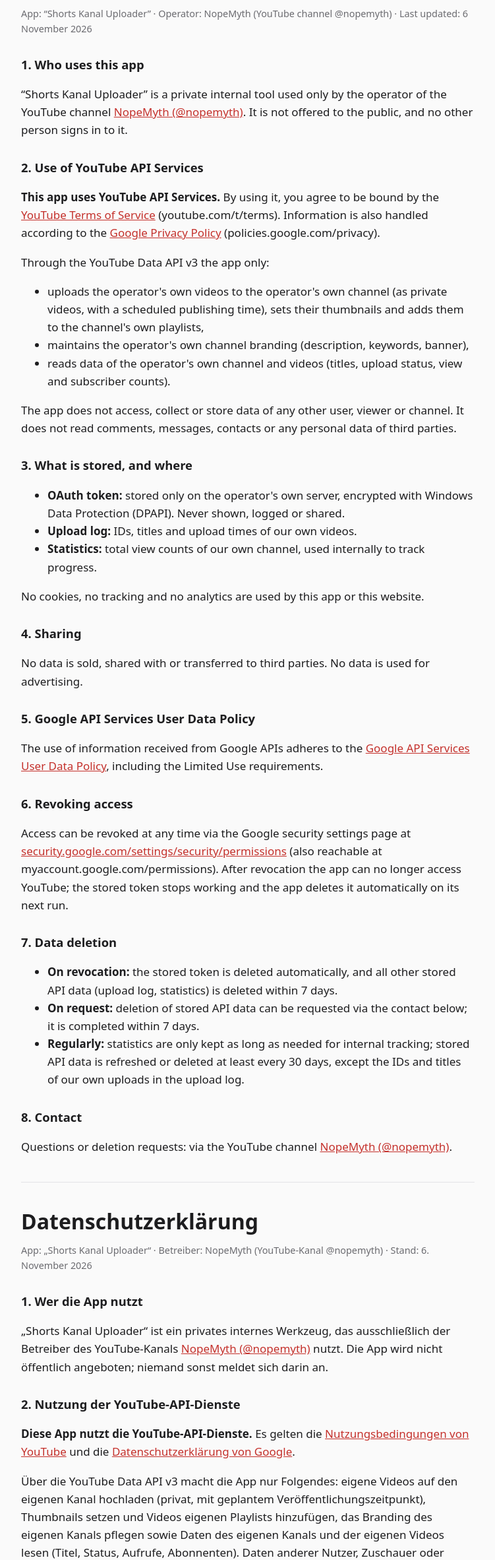
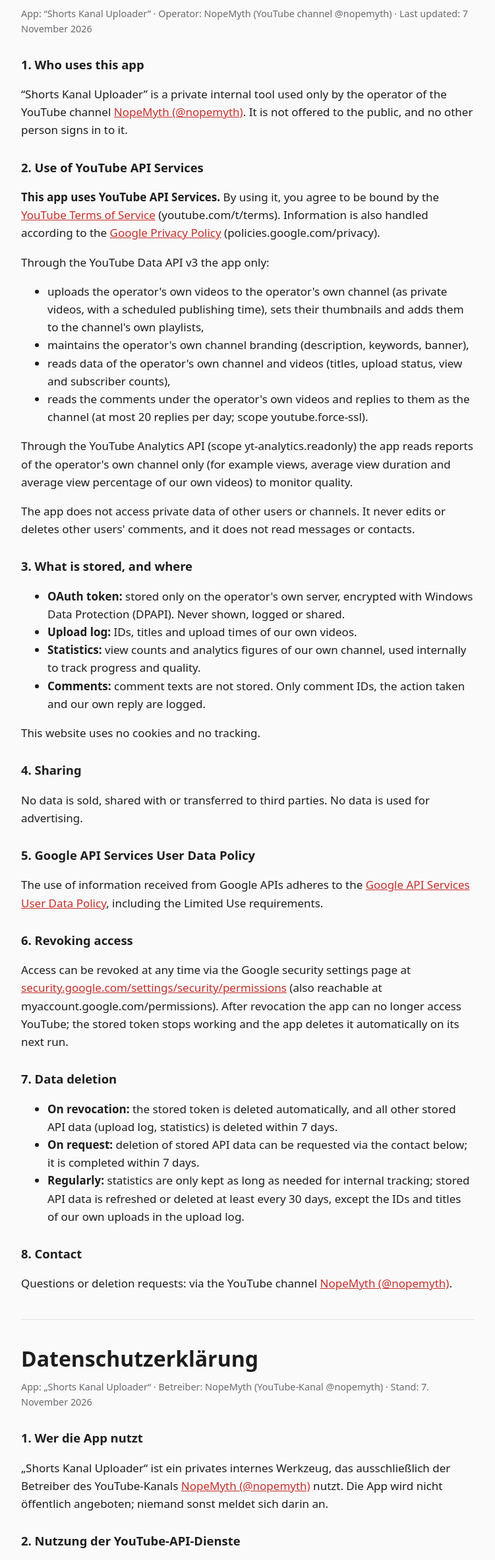
Before and after one commit to nopemyth/nopemyth.github.io, a plain HTML site: page privacy.html in a window 1280 px wide. Shown: the part 143-2507 px from the top of the page at 66% size, without its empty margins (264-1015 px from the left). Drawn offline with Linux system fonts and the light colour scheme.

Commit message:
Privacy policy and terms: YouTube Analytics (own channel) and replying to comments on own videos

```diff
--- a/privacy.html
+++ b/privacy.html
@@ -11,7 +11,7 @@
   <p><a href="index.html">← NopeMyth</a> · <a href="terms.html">Terms of Use</a> · <a href="#de">Deutsch</a></p>
 
   <h1>Privacy Policy</h1>
-  <p class="meta">App: “Shorts Kanal Uploader” · Operator: NopeMyth (YouTube channel @nopemyth) · Last updated: 6 November 2026</p>
+  <p class="meta">App: “Shorts Kanal Uploader” · Operator: NopeMyth (YouTube channel @nopemyth) · Last updated: 7 November 2026</p>
 
   <h2>1. Who uses this app</h2>
   <p>“Shorts Kanal Uploader” is a private internal tool used only by the operator of the YouTube channel <a href="https://www.youtube.com/channel/UC6PvTMNjkVI3UBCZ_MT4IHA">NopeMyth (@nopemyth)</a>. It is not offered to the public, and no other person signs in to it.</p>
@@ -22,17 +22,20 @@
   <ul>
     <li>uploads the operator's own videos to the operator's own channel (as private videos, with a scheduled publishing time), sets their thumbnails and adds them to the channel's own playlists,</li>
     <li>maintains the operator's own channel branding (description, keywords, banner),</li>
-    <li>reads data of the operator's own channel and videos (titles, upload status, view and subscriber counts).</li>
+    <li>reads data of the operator's own channel and videos (titles, upload status, view and subscriber counts),</li>
+    <li>reads the comments under the operator's own videos and replies to them as the channel (at most 20 replies per day; scope youtube.force-ssl).</li>
   </ul>
-  <p>The app does not access, collect or store data of any other user, viewer or channel. It does not read comments, messages, contacts or any personal data of third parties.</p>
+  <p>Through the YouTube Analytics API (scope yt-analytics.readonly) the app reads reports of the operator's own channel only (for example views, average view duration and average view percentage of our own videos) to monitor quality.</p>
+  <p>The app does not access private data of other users or channels. It never edits or deletes other users' comments, and it does not read messages or contacts.</p>
 
   <h2>3. What is stored, and where</h2>
   <ul>
     <li><strong>OAuth token:</strong> stored only on the operator's own server, encrypted with Windows Data Protection (DPAPI). Never shown, logged or shared.</li>
     <li><strong>Upload log:</strong> IDs, titles and upload times of our own videos.</li>
-    <li><strong>Statistics:</strong> total view counts of our own channel, used internally to track progress.</li>
+    <li><strong>Statistics:</strong> view counts and analytics figures of our own channel, used internally to track progress and quality.</li>
+    <li><strong>Comments:</strong> comment texts are not stored. Only comment IDs, the action taken and our own reply are logged.</li>
   </ul>
-  <p>No cookies, no tracking and no analytics are used by this app or this website.</p>
+  <p>This website uses no cookies and no tracking.</p>
 
   <h2>4. Sharing</h2>
   <p>No data is sold, shared with or transferred to third parties. No data is used for advertising.</p>
@@ -56,17 +59,18 @@
   <hr>
 
   <h1 id="de">Datenschutzerklärung</h1>
-  <p class="meta">App: „Shorts Kanal Uploader“ · Betreiber: NopeMyth (YouTube-Kanal @nopemyth) · Stand: 6. November 2026</p>
+  <p class="meta">App: „Shorts Kanal Uploader“ · Betreiber: NopeMyth (YouTube-Kanal @nopemyth) · Stand: 7. November 2026</p>
 
   <h2>1. Wer die App nutzt</h2>
   <p>„Shorts Kanal Uploader“ ist ein privates internes Werkzeug, das ausschließlich der Betreiber des YouTube-Kanals <a href="https://www.youtube.com/channel/UC6PvTMNjkVI3UBCZ_MT4IHA">NopeMyth (@nopemyth)</a> nutzt. Die App wird nicht öffentlich angeboten; niemand sonst meldet sich darin an.</p>
 
   <h2>2. Nutzung der YouTube-API-Dienste</h2>
   <p><strong>Diese App nutzt die YouTube-API-Dienste.</strong> Es gelten die <a href="https://www.youtube.com/t/terms">Nutzungsbedingungen von YouTube</a> und die <a href="https://policies.google.com/privacy">Datenschutzerklärung von Google</a>.</p>
-  <p>Über die YouTube Data API v3 macht die App nur Folgendes: eigene Videos auf den eigenen Kanal hochladen (privat, mit geplantem Veröffentlichungszeitpunkt), Thumbnails setzen und Videos eigenen Playlists hinzufügen, das Branding des eigenen Kanals pflegen sowie Daten des eigenen Kanals und der eigenen Videos lesen (Titel, Status, Aufrufe, Abonnenten). Daten anderer Nutzer, Zuschauer oder Kanäle werden weder abgerufen noch gespeichert.</p>
+  <p>Über die YouTube Data API v3 macht die App nur Folgendes: eigene Videos auf den eigenen Kanal hochladen (privat, mit geplantem Veröffentlichungszeitpunkt), Thumbnails setzen und Videos eigenen Playlists hinzufügen, das Branding des eigenen Kanals pflegen sowie Daten des eigenen Kanals und der eigenen Videos lesen (Titel, Status, Aufrufe, Abonnenten). Außerdem liest sie die Kommentare unter den eigenen Videos und beantwortet sie als Kanal (höchstens 20 Antworten pro Tag; Bereich youtube.force-ssl).</p>
+  <p>Über die YouTube Analytics API (Bereich yt-analytics.readonly) liest die App nur Berichte des eigenen Kanals (z. B. Aufrufe, durchschnittliche Wiedergabedauer und -anteil der eigenen Videos), um die Qualität zu prüfen. Private Daten anderer Nutzer oder Kanäle werden nicht abgerufen; fremde Kommentare werden nie bearbeitet oder gelöscht.</p>
 
   <h2>3. Was gespeichert wird</h2>
-  <p>Das OAuth-Token liegt nur auf dem eigenen Server des Betreibers, verschlüsselt mit der Windows-Datenschutz-API (DPAPI). Dazu kommen ein Upload-Protokoll (IDs, Titel, Zeitpunkte der eigenen Videos) und Gesamt-Aufrufzahlen des eigenen Kanals. Keine Cookies, kein Tracking.</p>
+  <p>Das OAuth-Token liegt nur auf dem eigenen Server des Betreibers, verschlüsselt mit der Windows-Datenschutz-API (DPAPI). Dazu kommen ein Upload-Protokoll (IDs, Titel, Zeitpunkte der eigenen Videos) sowie Aufruf- und Analytics-Zahlen des eigenen Kanals. Kommentartexte werden nicht gespeichert, nur Kommentar-IDs, die Aktion und unsere eigene Antwort. Die Website nutzt keine Cookies und kein Tracking.</p>
 
   <h2>4. Weitergabe</h2>
   <p>Es werden keine Daten verkauft oder an Dritte weitergegeben und keine Daten für Werbung genutzt. Die Nutzung von Daten aus Google-APIs hält sich an die <a href="https://developers.google.com/terms/api-services-user-data-policy">Google API Services User Data Policy</a> einschließlich der Limited-Use-Anforderungen.</p>
```
Also changed, not shown: terms.html (+2 -2 lines).
